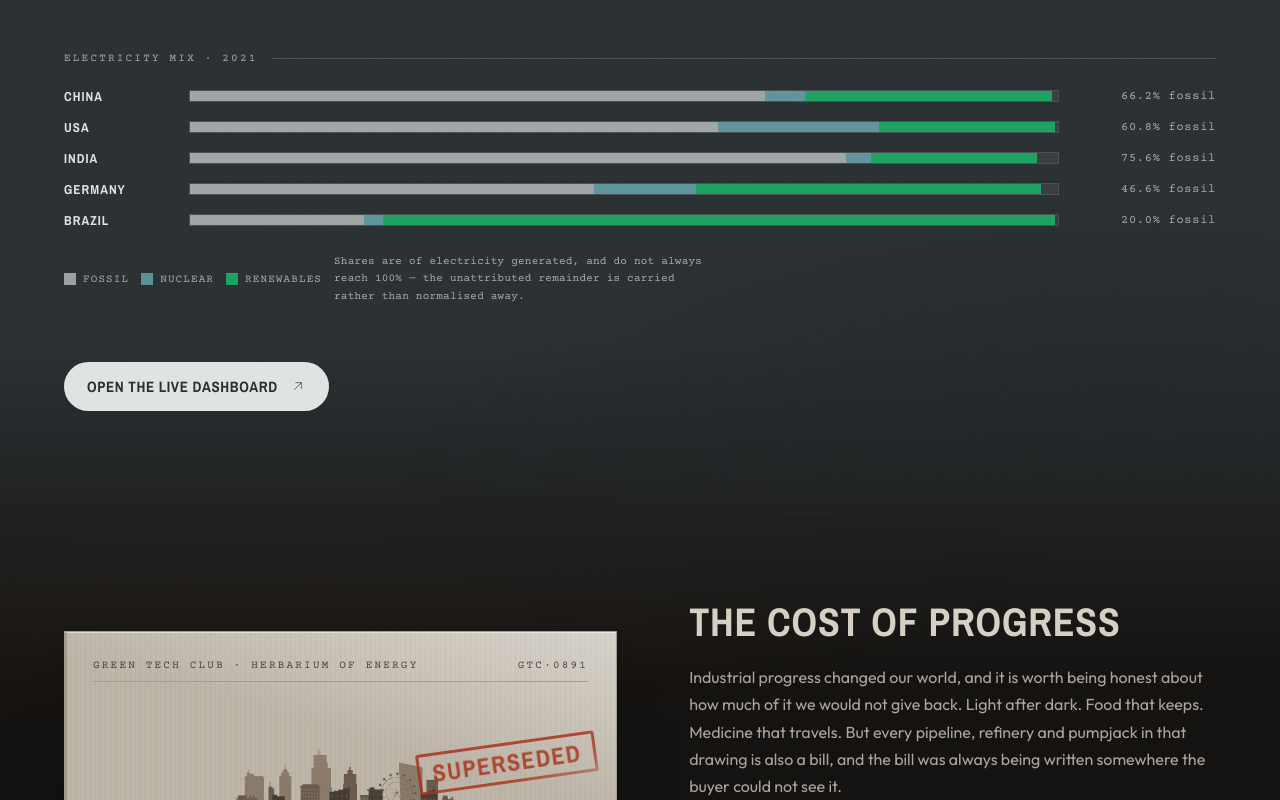
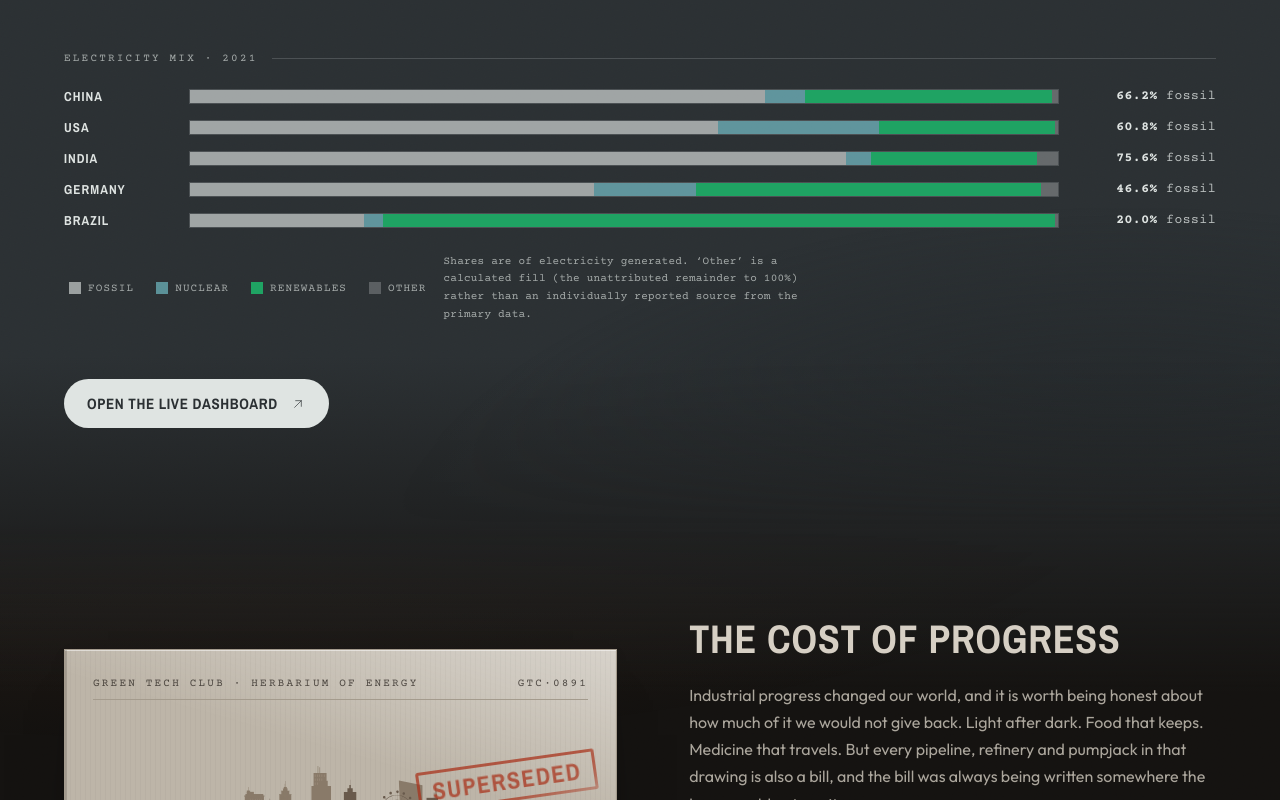
Before and after one commit to cx-1121/UCCD2323-front-end-web-design, a React (Vite) app: page /home in a window 1280 px wide. Shown: the part 1280-2080 px from the top of the page. Built offline with nearby package versions, Linux system fonts and the light colour scheme; no server answers.

Commit message:
feat: implement Explore and Home pages with core Accession UI components and styling

```diff
--- a/src/api/http.ts
+++ b/src/api/http.ts
@@ -35,7 +35,7 @@ const HTTP_SERVER_ERROR_FLOOR = 500;
  * Converts jQuery's failure info into an ApiError object.
  */
 export function toApiError(
-  jqXHR: Pick<jQuery.jqXHR, 'status' | 'statusText'>,
+  jqXHR: Pick<JQuery.jqXHR, 'status' | 'statusText'>,
   textStatus: string,
   errorThrown?: string,
 ): ApiError {
--- a/src/components/accession/Accession.module.css
+++ b/src/components/accession/Accession.module.css
@@ -336,7 +336,11 @@
   pointer-events: none;
   transform-origin: 100% 50%;
   transform: rotate(-8deg);
-  animation: stampPress 420ms var(--ease-press) 480ms both;
+  opacity: 0;
+}
+
+.stampPressedActive {
+  animation: stampPress 420ms var(--ease-press) 280ms both;
 }
 
 .stampLiving {
@@ -349,11 +353,11 @@
 @keyframes stampPress {
   from {
     opacity: 0;
-    transform: rotate(-8deg) scale(1.55);
+    transform: rotate(-8deg) scale(1.65);
     filter: blur(3px);
   }
   to {
-    opacity: 1;
+    opacity: 0.88;
     transform: rotate(-8deg) scale(1);
     filter: blur(0);
   }
@@ -781,7 +785,9 @@ button.drawer:hover .drawerPull {
     animation: none;
   }
 
-  .stampPressed {
+  .stampPressed,
+  .stampPressedActive {
+    opacity: 0.88;
     animation: none;
   }
 
--- a/src/components/accession/Accession.tsx
+++ b/src/components/accession/Accession.tsx
@@ -317,6 +317,8 @@ export function Stamp({
   top?: string;
   children: ReactNode;
 }) {
+  const [ref, inView] = useInView<HTMLSpanElement>('0px 0px -10% 0px');
+
   const content = (
     <span
       className={[styles.stamp, living && styles.stampLiving].filter(Boolean).join(' ')}
@@ -331,7 +333,10 @@ export function Stamp({
 
   return (
     <span
-      className={styles.stampPressed}
+      ref={ref}
+      className={[styles.stampPressed, inView && styles.stampPressedActive]
+        .filter(Boolean)
+        .join(' ')}
       style={top ? ({ '--stamp-top': top } as CSSProperties) : undefined}
       aria-hidden="true"
     >
--- a/src/components/accession/SourceScenes.module.css
+++ b/src/components/accession/SourceScenes.module.css
@@ -191,7 +191,7 @@
 }
 
 .leaf {
-  transform-origin: 96px 232px;
+  transform-origin: 96px 246px;
   animation: sway 6s ease-in-out infinite;
 }
 
--- a/src/pages/HomePage/HomePage.module.css
+++ b/src/pages/HomePage/HomePage.module.css
@@ -225,21 +225,29 @@
 .mixBar {
   grid-area: bar;
   display: flex;
-  height: 0.625rem;
+  height: 0.8125rem;
   overflow: hidden;
   background: color-mix(in srgb, var(--ink) 8%, transparent);
   outline: 1px solid var(--rule);
   outline-offset: 0;
 }
 
-/* No transition on width. The segments are laid out from percentages, so
-   animating them is a layout animation on five stacked flex rows — thrash for
-   a change the reader only sees once, when the live figures replace the
-   bundled ones. The bars land at their measured width. */
-.mixFossil,
-.mixNuclear,
-.mixRenew {
+.mixSegment {
   height: 100%;
+  cursor: pointer;
+  transition: opacity 180ms var(--ease-snap, ease), filter 180ms var(--ease-snap, ease);
+  position: relative;
+}
+
+.mixSegment:hover,
+.mixSegment.mixActive {
+  filter: brightness(1.25) saturate(1.1);
+  opacity: 1 !important;
+  z-index: 1;
+}
+
+.mixSegment.mixMuted {
+  opacity: 0.38;
 }
 
 .mixFossil {
@@ -254,11 +262,22 @@
   background: var(--living);
 }
 
+.mixOther {
+  background: color-mix(in srgb, var(--ink) 26%, transparent);
+}
+
 .mixValue {
   grid-area: value;
-  font-size: 0.75rem;
-  letter-spacing: 0.06em;
-  color: var(--ink-faint);
+  font-size: 0.8125rem;
+  letter-spacing: 0.04em;
+  color: var(--ink-soft);
+  font-family: var(--typed);
+  transition: color 150ms ease;
+}
+
+.mixValue strong {
+  color: var(--ink);
+  font-weight: 700;
 }
 
 .mixKey {
@@ -274,12 +293,37 @@
   color: var(--ink-faint);
 }
 
+.keyButton {
+  display: inline-flex;
+  align-items: center;
+  gap: 0.4375rem;
+  padding: 0.25rem 0.5rem;
+  margin: -0.25rem -0.25rem;
+  background: transparent;
+  border: 1px solid transparent;
+  border-radius: 2px;
+  font: inherit;
+  letter-spacing: inherit;
+  text-transform: inherit;
+  color: inherit;
+  cursor: pointer;
+  transition: background 180ms ease, border-color 180ms ease, color 180ms ease;
+}
+
+.keyButton:hover,
+.keyButton.keyActive {
+  color: var(--ink);
+  background: color-mix(in srgb, var(--ink) 8%, transparent);
+  border-color: var(--rule);
+}
+
 .keyFossil,
 .keyNuclear,
-.keyRenew {
+.keyRenew,
+.keyOther {
   width: 0.75rem;
   height: 0.75rem;
-  margin-right: -0.3125rem;
+  flex: none;
 }
 
 .keyFossil {
@@ -292,6 +336,10 @@
 
 .keyRenew {
   background: var(--living);
+}
+
+.keyOther {
+  background: color-mix(in srgb, var(--ink) 26%, transparent);
 }
 
 .keyNote {
@@ -329,6 +377,13 @@
 
 .costSheet {
   position: relative;
+}
+
+.costSheet :global(.stamp) {
+  font-size: clamp(1.15rem, 3.2vw, 2.4rem);
+  letter-spacing: 0.08em;
+  padding: 0.22em 0.55em;
+  border-width: 3px;
 }
 
 .specimen {
@@ -392,7 +447,8 @@
      full opacity was competing with the one sentence the chapter exists for. */
   justify-content: flex-start;
   padding-top: clamp(4rem, 14vh, 9rem);
-  min-height: 92svh;
+  min-height: 100vh;
+  height: 100vh;
   overflow: hidden;
   isolation: isolate;
 }
@@ -449,7 +505,6 @@
 }
 
 .rays {
-  transform-origin: 50% 50%;
   opacity: 0;
 }
 
@@ -630,7 +685,8 @@
   }
 
   .turnScene {
-    min-height: 108svh;
+    min-height: 100vh;
+    height: 100vh;
   }
 
   .sunWrap {
--- a/src/pages/HomePage/HomePage.tsx
+++ b/src/pages/HomePage/HomePage.tsx
@@ -74,6 +74,10 @@ const latest = <T,>(series: T[]): T | undefined => series[series.length - 1];
 function HomePage() {
   const navigationType = useNavigationType();
   const { snapshot, source } = useCarbonFigures();
+  const [activeMixSource, setActiveMixSource] = useState<{
+    country?: string;
+    type: 'fossil' | 'nuclear' | 'renewables' | 'other';
+  } | null>(null);
 
   /**
    * The dawn hands over mid-dissolve on a full-screen wash of this page's own
@@ -131,7 +135,7 @@ function HomePage() {
 
           if (still) {
             gsap.set(`.${styles.sun}`, { yPercent: -14, scale: 1, opacity: 1 });
-            gsap.set(`.${styles.rays}`, { opacity: 0.7 });
+            gsap.set(`.${styles.rays}`, { opacity: 0.7, scale: 1, transformOrigin: '200px 200px' });
             return;
           }
 
@@ -140,14 +144,16 @@ function HomePage() {
               .timeline({
                 scrollTrigger: {
                   trigger: turnRef.current,
-                  start: 'top bottom',
-                  end: 'bottom top',
-                  scrub: 1.1,
+                  start: 'top top',
+                  end: '+=100%',
+                  pin: true,
+                  scrub: 1,
+                  anticipatePin: 1,
                 },
               })
               .fromTo(
                 `.${styles.sun}`,
-                { yPercent: 55, scale: 0.82, opacity: 0.35 },
+                { yPercent: 70, scale: 0.78, opacity: 0.15 },
                 /* Negative is up. The disc's rest position clears the horizon
                    rule — a sun that stops under its own horizon reads as
                    setting, which is the opposite of this chapter — while
@@ -156,7 +162,12 @@ function HomePage() {
                 { yPercent: -14, scale: 1, opacity: 1, ease: 'none' },
                 0,
               )
-              .fromTo(`.${styles.rays}`, { opacity: 0, scale: 0.7 }, { opacity: 0.7, scale: 1, ease: 'none' }, 0.15)
+              .fromTo(
+                `.${styles.rays}`,
+                { opacity: 0, scale: 0.6, transformOrigin: '200px 200px' },
+                { opacity: 0.8, scale: 1, transformOrigin: '200px 200px', ease: 'none' },
+                0.1,
+              )
               .fromTo(`.${styles.turnGlow}`, { opacity: 0 }, { opacity: 1, ease: 'none' }, 0);
           }
 
@@ -174,7 +185,7 @@ function HomePage() {
                 scrollTrigger: { trigger: turnRef.current, start: 'top 72%' },
               },
             );
-            gsap.set(`.${styles.rays}`, { opacity: 0.55 });
+            gsap.set(`.${styles.rays}`, { opacity: 0.55, scale: 1, transformOrigin: '200px 200px' });
           }
         },
       );
@@ -315,30 +326,110 @@ function HomePage() {
             <Instrument ruled>Electricity mix · {mixYear}</Instrument>
 
             <ul className={styles.mix}>
-              {snapshot.energyMix.map((row) => (
+              {snapshot.energyMix.map((row) => {
+                const otherPercent =
+                  row.other > 0
+                    ? row.other
+                    : Math.max(0, 100 - (row.fossil + row.nuclear + row.renewables));
+
+                const currentType =
+                  (activeMixSource?.country === row.country || !activeMixSource?.country) &&
+                  activeMixSource?.type
+                    ? activeMixSource.type
+                    : 'fossil';
+
+                const currentValue = (
+                  currentType === 'other' ? otherPercent : row[currentType]
+                ).toFixed(1);
+
+                return (
                   <li key={row.country} className={styles.mixRow}>
                     <span className={styles.mixCountry}>{row.country}</span>
-                  <span className={styles.mixBar} aria-hidden="true">
-                    <span className={styles.mixFossil} style={{ width: `${row.fossil}%` }} />
-                    <span className={styles.mixNuclear} style={{ width: `${row.nuclear}%` }} />
-                    <span className={styles.mixRenew} style={{ width: `${row.renewables}%` }} />
+                    <span
+                      className={styles.mixBar}
+                      role="group"
+                      aria-label={`${row.country} electricity mix`}
+                    >
+                      <span
+                        className={`${styles.mixSegment} ${styles.mixFossil} ${activeMixSource?.type && activeMixSource.type !== 'fossil' && (activeMixSource.country === row.country || !activeMixSource.country) ? styles.mixMuted : ''} ${activeMixSource?.type === 'fossil' && (activeMixSource.country === row.country || !activeMixSource.country) ? styles.mixActive : ''}`}
+                        style={{ width: `${row.fossil}%` }}
+                        title={`${row.country} · Fossil: ${row.fossil.toFixed(1)}%`}
+                        onMouseEnter={() => setActiveMixSource({ country: row.country, type: 'fossil' })}
+                        onMouseLeave={() => setActiveMixSource(null)}
+                      />
+                      <span
+                        className={`${styles.mixSegment} ${styles.mixNuclear} ${activeMixSource?.type && activeMixSource.type !== 'nuclear' && (activeMixSource.country === row.country || !activeMixSource.country) ? styles.mixMuted : ''} ${activeMixSource?.type === 'nuclear' && (activeMixSource.country === row.country || !activeMixSource.country) ? styles.mixActive : ''}`}
+                        style={{ width: `${row.nuclear}%` }}
+                        title={`${row.country} · Nuclear: ${row.nuclear.toFixed(1)}%`}
+                        onMouseEnter={() => setActiveMixSource({ country: row.country, type: 'nuclear' })}
+                        onMouseLeave={() => setActiveMixSource(null)}
+                      />
+                      <span
+                        className={`${styles.mixSegment} ${styles.mixRenew} ${activeMixSource?.type && activeMixSource.type !== 'renewables' && (activeMixSource.country === row.country || !activeMixSource.country) ? styles.mixMuted : ''} ${activeMixSource?.type === 'renewables' && (activeMixSource.country === row.country || !activeMixSource.country) ? styles.mixActive : ''}`}
+                        style={{ width: `${row.renewables}%` }}
+                        title={`${row.country} · Renewables: ${row.renewables.toFixed(1)}%`}
+                        onMouseEnter={() => setActiveMixSource({ country: row.country, type: 'renewables' })}
+                        onMouseLeave={() => setActiveMixSource(null)}
+                      />
+                      {otherPercent > 0 && (
+                        <span
+                          className={`${styles.mixSegment} ${styles.mixOther} ${activeMixSource?.type && activeMixSource.type !== 'other' && (activeMixSource.country === row.country || !activeMixSource.country) ? styles.mixMuted : ''} ${activeMixSource?.type === 'other' && (activeMixSource.country === row.country || !activeMixSource.country) ? styles.mixActive : ''}`}
+                          style={{ width: `${otherPercent}%` }}
+                          title={`${row.country} · Other: ${otherPercent.toFixed(1)}%`}
+                          onMouseEnter={() => setActiveMixSource({ country: row.country, type: 'other' })}
+                          onMouseLeave={() => setActiveMixSource(null)}
+                        />
+                      )}
                     </span>
                     <span className={styles.mixValue} data-figure>
-                    {row.fossil.toFixed(1)}% fossil
+                      <strong>{currentValue}%</strong> {currentType}
                     </span>
                   </li>
-              ))}
+                );
+              })}
             </ul>
 
-            <p className={styles.mixKey}>
+            <div className={styles.mixKey}>
+              <button
+                type="button"
+                className={`${styles.keyButton} ${activeMixSource?.type === 'fossil' && !activeMixSource.country ? styles.keyActive : ''}`}
+                onMouseEnter={() => setActiveMixSource({ type: 'fossil' })}
+                onMouseLeave={() => setActiveMixSource(null)}
+                onClick={() => setActiveMixSource((prev) => (prev?.type === 'fossil' && !prev.country ? null : { type: 'fossil' }))}
+              >
                 <span className={styles.keyFossil} /> Fossil
+              </button>
+              <button
+                type="button"
+                className={`${styles.keyButton} ${activeMixSource?.type === 'nuclear' && !activeMixSource.country ? styles.keyActive : ''}`}
+                onMouseEnter={() => setActiveMixSource({ type: 'nuclear' })}
+                onMouseLeave={() => setActiveMixSource(null)}
+                onClick={() => setActiveMixSource((prev) => (prev?.type === 'nuclear' && !prev.country ? null : { type: 'nuclear' }))}
+              >
                 <span className={styles.keyNuclear} /> Nuclear
+              </button>
+              <button
+                type="button"
+                className={`${styles.keyButton} ${activeMixSource?.type === 'renewables' && !activeMixSource.country ? styles.keyActive : ''}`}
+                onMouseEnter={() => setActiveMixSource({ type: 'renewables' })}
+                onMouseLeave={() => setActiveMixSource(null)}
+                onClick={() => setActiveMixSource((prev) => (prev?.type === 'renewables' && !prev.country ? null : { type: 'renewables' }))}
+              >
                 <span className={styles.keyRenew} /> Renewables
+              </button>
+              <button
+                type="button"
+                className={`${styles.keyButton} ${activeMixSource?.type === 'other' && !activeMixSource.country ? styles.keyActive : ''}`}
+                onMouseEnter={() => setActiveMixSource({ type: 'other' })}
+                onMouseLeave={() => setActiveMixSource(null)}
+                onClick={() => setActiveMixSource((prev) => (prev?.type === 'other' && !prev.country ? null : { type: 'other' }))}
+              >
+                <span className={styles.keyOther} /> Other
+              </button>
               <span className={styles.keyNote}>
-                Shares are of electricity generated, and do not always reach 100% —
-                the unattributed remainder is carried rather than normalised away.
+                Shares are of electricity generated. &lsquo;Other&rsquo; is a calculated fill (the unattributed remainder to 100%) rather than an individually reported source from the primary data.
               </span>
-            </p>
+            </div>
 
             <div className={styles.blockAction}>
               <Action to="/dashboard">Open the live dashboard</Action>
```
Also changed, not shown: src/components/accession/SourceScenes.tsx (+22 -15 lines), src/pages/ExplorePage/ExplorePage.module.css (+8 -21 lines), src/pages/ExplorePage/ExplorePage.tsx (+6 -1 lines), src/pages/LandingPage/RevisitOverlay.module.css (+7 -7 lines), src/pages/LandingPage/RevisitOverlay.tsx (+27 -7 lines). Lines whose indentation alone changed are shown as unchanged.
